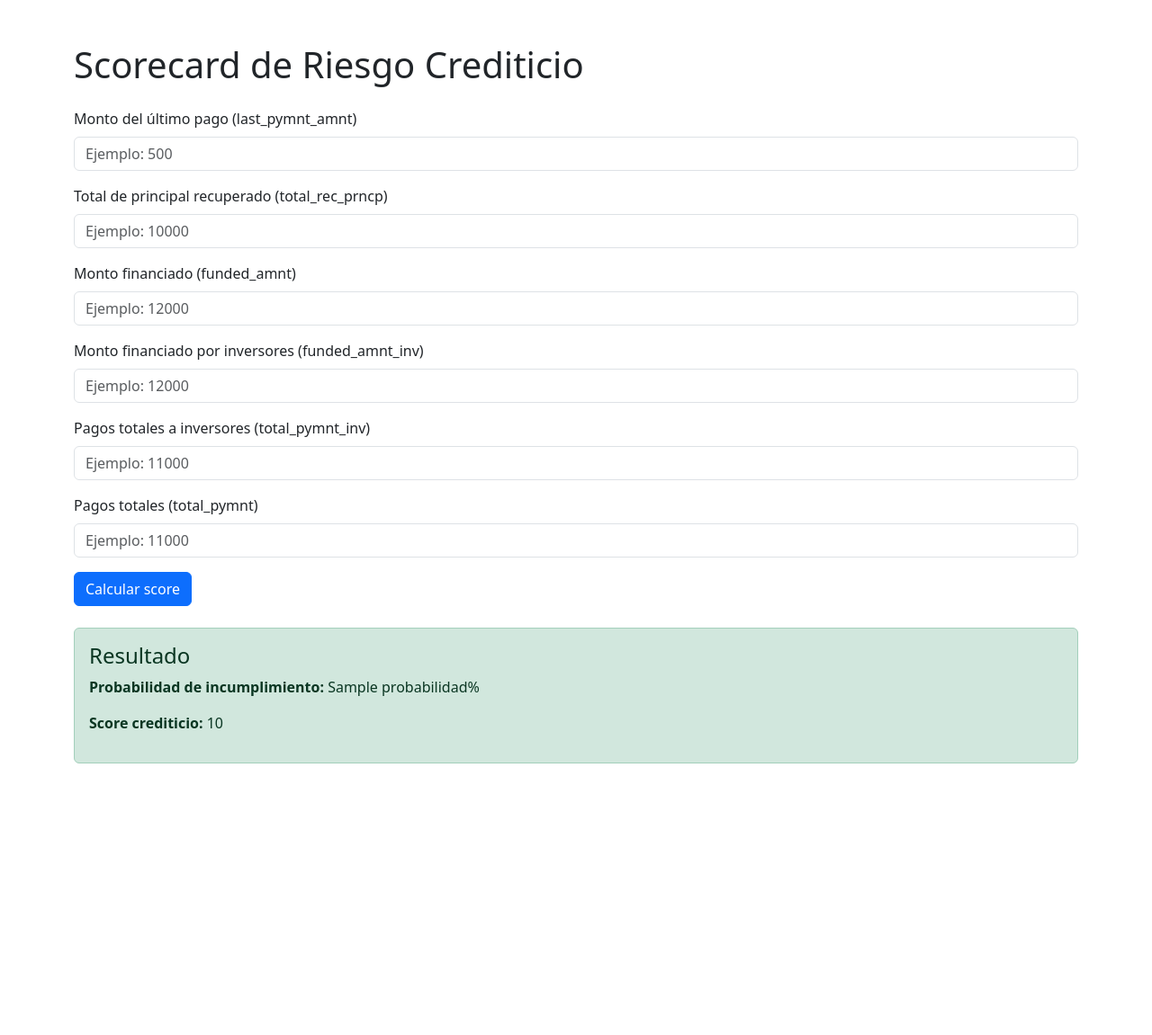
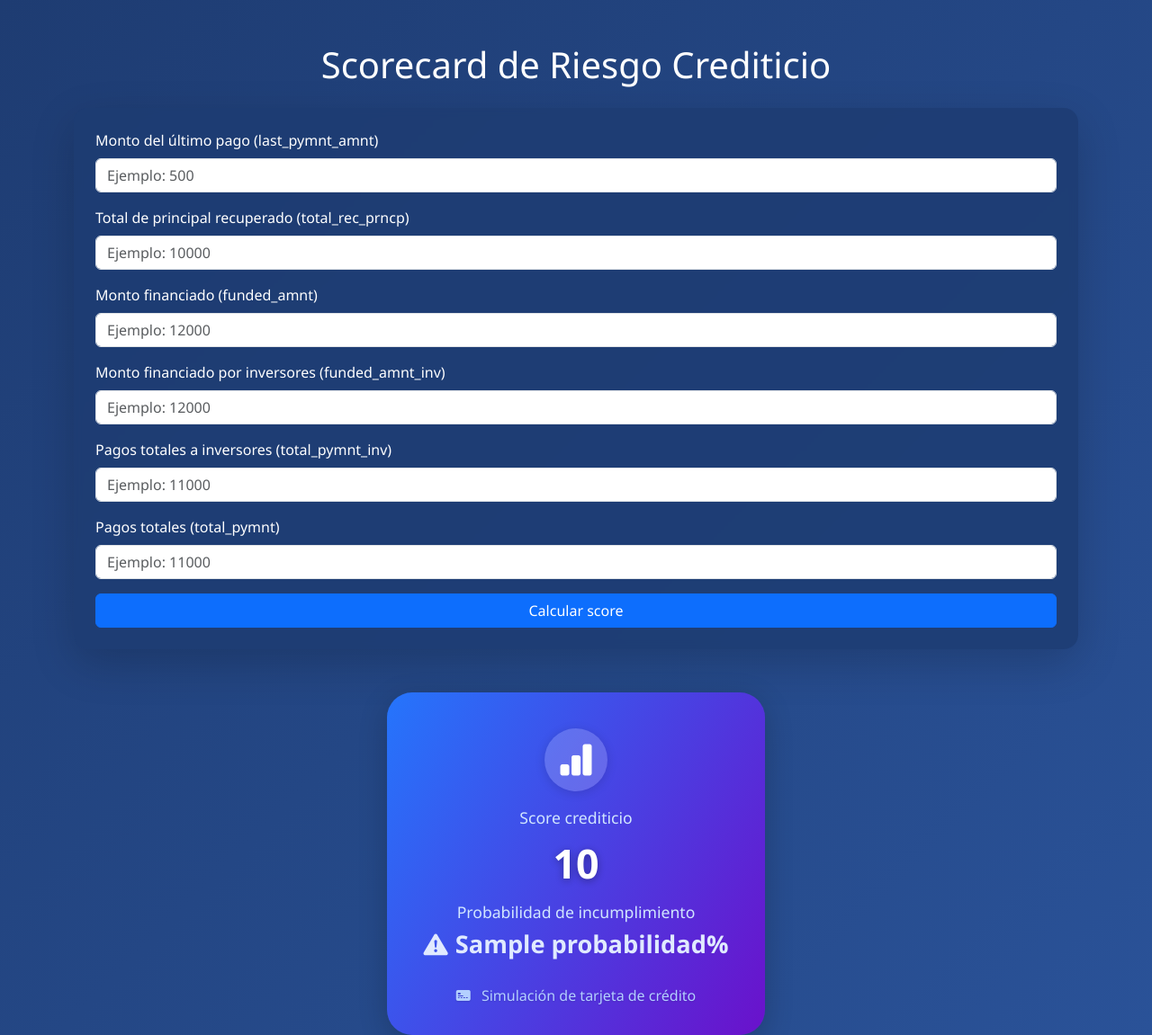
Before and after one commit to andresaris1/bio---copia, a Flask app: template templates/index.html in a window 1280 px wide. Shown: the whole page at 90% size. Before the commit the page ends 849 px from the top, so only its background shows below. Run offline with Flask 3, Linux system fonts and the light colour scheme; the template is opened without the code that fills it: most values are stand-ins (such as "Sample title", 1, 10 or a date in 2020); parts of the project's set-up code (start-up, migrations or seed data) failed here and were passed over.

Commit message:
diseño bonito

```diff
--- a/templates/index.html
+++ b/templates/index.html
@@ -4,42 +4,116 @@
     <meta charset="UTF-8">
     <title>Scorecard de Riesgo Crediticio</title>
     <link rel="stylesheet" href="https://cdn.jsdelivr.net/npm/bootstrap@5.3.0/dist/css/bootstrap.min.css">
+    <link rel="stylesheet" href="/static/style.css">
+    <link rel="stylesheet" href="https://cdn.jsdelivr.net/npm/bootstrap-icons@1.11.3/font/bootstrap-icons.css">
+    <style>
+        /* Fallback si no carga el archivo externo */
+        body {
+            background: linear-gradient(135deg, #1e3c72 0%, #2a5298 100%);
+            min-height: 100vh;
+            font-family: 'Segoe UI', 'Roboto', Arial, sans-serif;
+        }
+        .bg-blur-blue {
+            background: rgba(30, 60, 114, 0.85);
+            backdrop-filter: blur(4px);
+        }
+        .result-beauty {
+            background: linear-gradient(120deg, #2575fc 0%, #6a11cb 100%);
+            border-radius: 28px;
+            box-shadow: 0 8px 32px 0 #00000033;
+            padding: 2.5rem 2rem 2rem 2rem;
+            margin: 2rem auto 0 auto;
+            max-width: 420px;
+            color: #fff;
+            position: relative;
+            overflow: hidden;
+            text-align: center;
+        }
+        .result-beauty .icon-circle {
+            background: rgba(255,255,255,0.18);
+            border-radius: 50%;
+            width: 70px;
+            height: 70px;
+            display: flex;
+            align-items: center;
+            justify-content: center;
+            margin: 0 auto 1.2rem auto;
+            font-size: 2.5rem;
+            box-shadow: 0 2px 12px #0002;
+        }
+        .result-beauty .score-value {
+            font-size: 2.8rem;
+            font-weight: 800;
+            color: #fff;
+            margin-bottom: 0.5rem;
+            text-shadow: 0 2px 8px #0005;
+        }
+        .result-beauty .prob-value {
+            font-size: 1.7rem;
+            font-weight: 600;
+            color: #e0eaff;
+            margin-bottom: 1rem;
+        }
+        .result-beauty .score-label,
+        .result-beauty .prob-label {
+            font-size: 1.1rem;
+            color: #d1e6ff;
+            margin-bottom: 0.2rem;
+        }
+        .result-beauty .card-footer {
+            margin-top: 1.5rem;
+            font-size: 1rem;
+            color: #b3cfff;
+            text-align: center;
+            text-shadow: 0 1px 2px #0002;
+        }
+    </style>
 </head>
 <body>
 <div class="container mt-5">
-    <h1 class="mb-4">Scorecard de Riesgo Crediticio</h1>
-    <form method="post">
+    <h1 class="mb-4 text-center text-white">Scorecard de Riesgo Crediticio</h1>
+    <form method="post" class="p-4 rounded-4 shadow-lg bg-blur-blue">
         <div class="mb-3">
-            <label for="last_pymnt_amnt" class="form-label">Monto del último pago (last_pymnt_amnt)</label>
+            <label for="last_pymnt_amnt" class="form-label text-white">Monto del último pago (last_pymnt_amnt)</label>
             <input type="number" class="form-control" id="last_pymnt_amnt" name="last_pymnt_amnt" min="0" step="any" required placeholder="Ejemplo: 500">
         </div>
         <div class="mb-3">
-            <label for="total_rec_prncp" class="form-label">Total de principal recuperado (total_rec_prncp)</label>
+            <label for="total_rec_prncp" class="form-label text-white">Total de principal recuperado (total_rec_prncp)</label>
             <input type="number" class="form-control" id="total_rec_prncp" name="total_rec_prncp" min="0" step="any" required placeholder="Ejemplo: 10000">
         </div>
         <div class="mb-3">
-            <label for="funded_amnt" class="form-label">Monto financiado (funded_amnt)</label>
+            <label for="funded_amnt" class="form-label text-white">Monto financiado (funded_amnt)</label>
             <input type="number" class="form-control" id="funded_amnt" name="funded_amnt" min="0" step="any" required placeholder="Ejemplo: 12000">
         </div>
         <div class="mb-3">
-            <label for="funded_amnt_inv" class="form-label">Monto financiado por inversores (funded_amnt_inv)</label>
+            <label for="funded_amnt_inv" class="form-label text-white">Monto financiado por inversores (funded_amnt_inv)</label>
             <input type="number" class="form-control" id="funded_amnt_inv" name="funded_amnt_inv" min="0" step="any" required placeholder="Ejemplo: 12000">
         </div>
         <div class="mb-3">
-            <label for="total_pymnt_inv" class="form-label">Pagos totales a inversores (total_pymnt_inv)</label>
+            <label for="total_pymnt_inv" class="form-label text-white">Pagos totales a inversores (total_pymnt_inv)</label>
             <input type="number" class="form-control" id="total_pymnt_inv" name="total_pymnt_inv" min="0" step="any" required placeholder="Ejemplo: 11000">
         </div>
         <div class="mb-3">
-            <label for="total_pymnt" class="form-label">Pagos totales (total_pymnt)</label>
+            <label for="total_pymnt" class="form-label text-white">Pagos totales (total_pymnt)</label>
             <input type="number" class="form-control" id="total_pymnt" name="total_pymnt" min="0" step="any" required placeholder="Ejemplo: 11000">
         </div>
-        <button type="submit" class="btn btn-primary">Calcular score</button>
+        <button type="submit" class="btn btn-primary w-100">Calcular score</button>
     </form>
     {% if resultado %}
-    <div class="alert alert-success mt-4">
-        <h4>Resultado</h4>
-        <p><strong>Probabilidad de incumplimiento:</strong> {{ resultado.probabilidad }}%</p>
-        <p><strong>Score crediticio:</strong> {{ resultado.score }}</p>
+    <div class="result-beauty mt-5">
+        <div class="icon-circle mb-3">
+            <i class="bi bi-bar-chart-fill"></i>
+        </div>
+        <div class="score-label">Score crediticio</div>
+        <div class="score-value">{{ resultado.score }}</div>
+        <div class="prob-label">Probabilidad de incumplimiento</div>
+        <div class="prob-value">
+            <i class="bi bi-exclamation-triangle-fill me-2"></i>{{ resultado.probabilidad }}%
+        </div>
+        <div class="card-footer">
+            <i class="bi bi-credit-card-2-front-fill me-2"></i>
+            Simulación de tarjeta de crédito
+        </div>
     </div>
     {% endif %}
 </div>
--- a/web_app.py
+++ b/web_app.py
@@ -13,14 +13,14 @@ if not os.path.exists('credentials.json') and 'GOOGLE_CREDENTIALS_JSON' in os.en
     with open('credentials.json', 'w') as f:
         f.write(os.environ['GOOGLE_CREDENTIALS_JSON'])
 
-def guardar_resultado_en_sheets(score, probabilidad):
-    SCOPES = ['https://www.googleapis.com/auth/spreadsheets']
-    creds = Credentials.from_service_account_file('credentials.json', scopes=SCOPES)
-    gc = gspread.authorize(creds)
-    sh = gc.open('Resultados de la encuesta')  # Cambiado al nombre correcto
-    worksheet = sh.sheet1  # O usa .worksheet('NombreDeLaHoja') si tienes varias
-    fila = [score, probabilidad]
-    worksheet.append_row(fila)
+# def guardar_resultado_en_sheets(score, probabilidad):
+#     SCOPES = ['https://www.googleapis.com/auth/spreadsheets']
+#     creds = Credentials.from_service_account_file('credentials.json', scopes=SCOPES)
+#     gc = gspread.authorize(creds)
+#     sh = gc.open('Resultados de la encuesta')  # Cambiado al nombre correcto
+#     worksheet = sh.sheet1  # O usa .worksheet('NombreDeLaHoja') si tienes varias
+#     fila = [score, probabilidad]
+#     worksheet.append_row(fila)
 
 @app.route('/', methods=['GET', 'POST'])
 def index():
@@ -40,7 +40,7 @@ def index():
             'probabilidad': f"{prob*100:.2f}",
             'score': score
         }
-        guardar_resultado_en_sheets(score, resultado['probabilidad'])
+        # guardar_resultado_en_sheets(score, resultado['probabilidad'])
     return render_template('index.html', resultado=resultado)
 
 if __name__ == '__main__':
```
Also changed, not shown: templates/style.css (added, +112 -0 lines), static/style.css (added), 1 other file.
